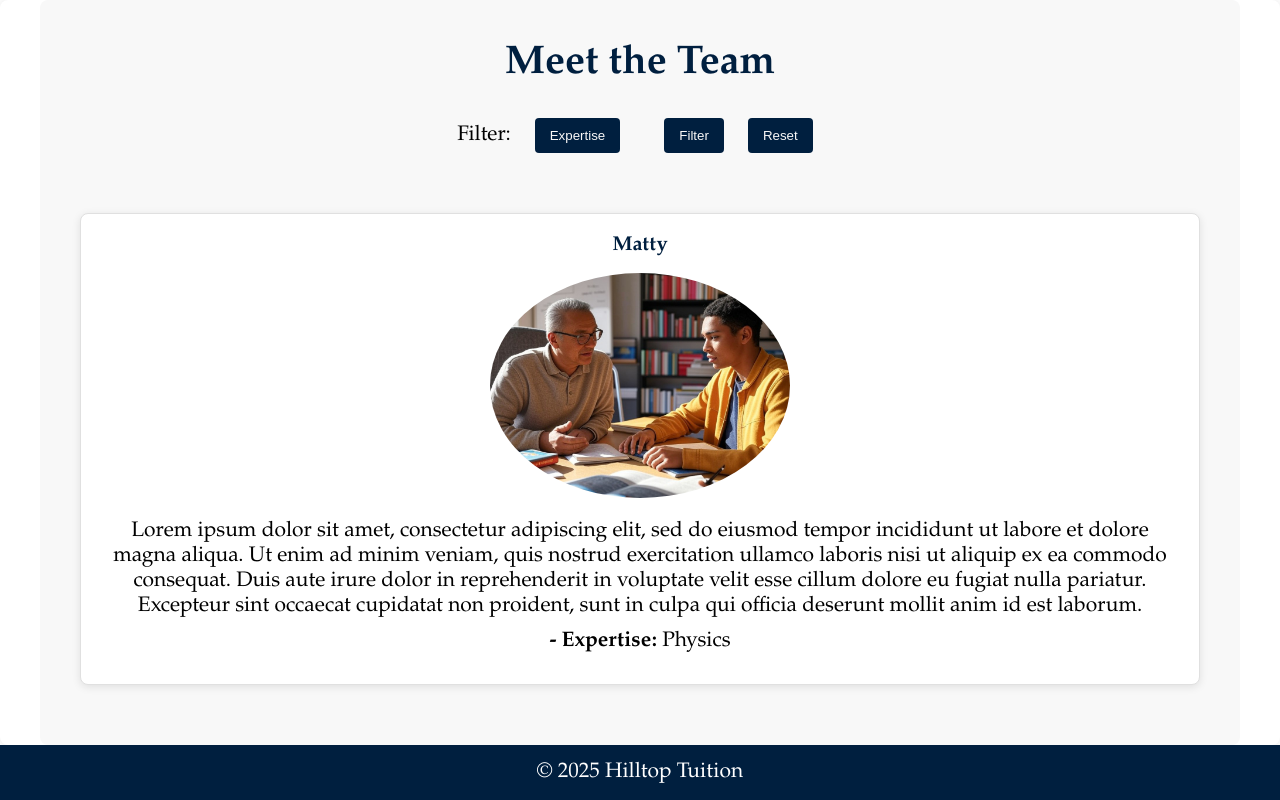
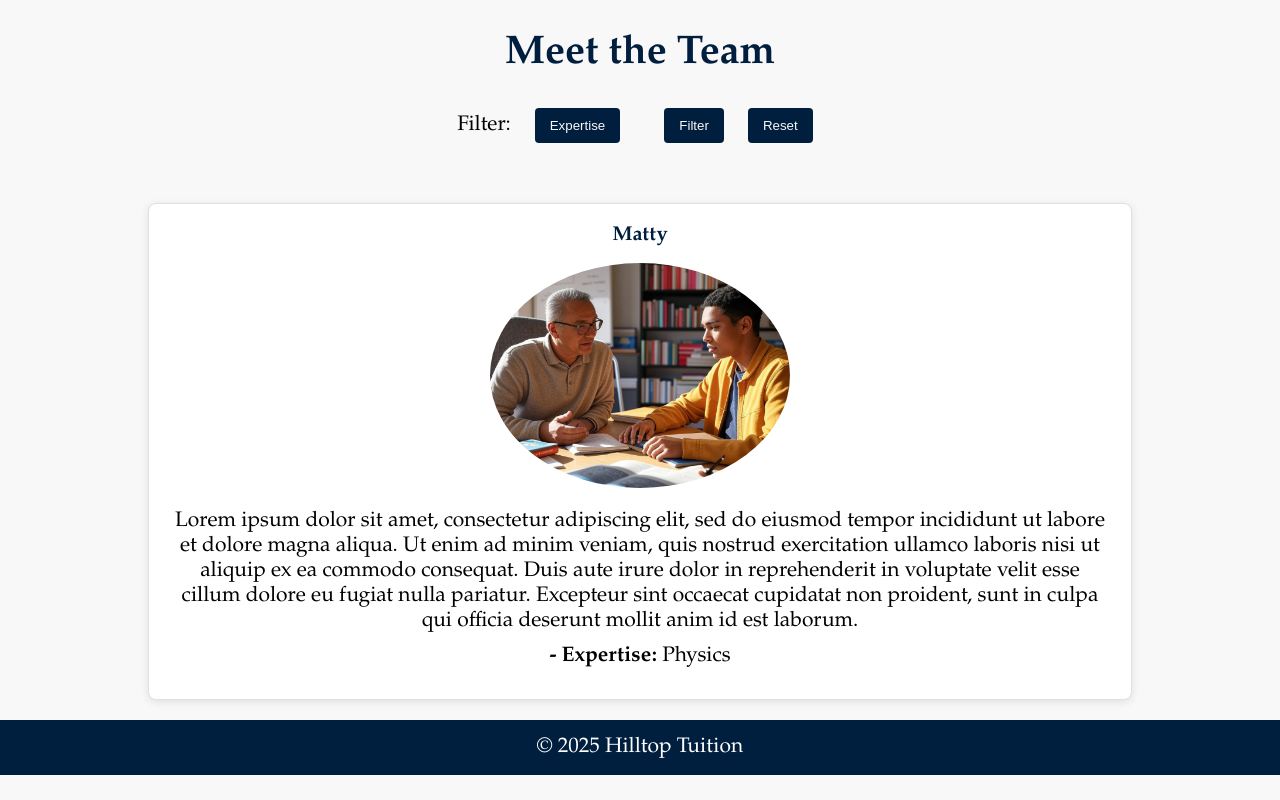
Before and after one commit to MattDwyer14/Hilltop-Tuition, a Django app: page /meettheteam/ in a window 1280 px wide. Shown: the part 78-878 px from the top of the page. After the commit the page ends 853 px from the top, so only its background shows below. Run offline with Django 5.2, Linux system fonts and the light colour scheme; data comes from the database, SQL or seed files in the repository.

Commit message:
meet the team adjustments

```diff
--- a/home/static/home/home_styles.css
+++ b/home/static/home/home_styles.css
@@ -353,13 +353,20 @@ footer {
 }
 
 /* Meet the Team Page Container */
+/* Ensure the Meet The Team container spans full width on all devices */
 .meet-the-team-container {
-    max-width: 1200px;
-    margin: 0 auto;
-    padding: 40px 20px;
+    width: 100%; /* change from max-content to full width */
     text-align: center;
+    padding-top: 30px;
     background-color: var(--secondary-color);
-    border-radius: 8px;
+}
+
+/* Constrain the cards to the central 80% on desktop/laptop only */
+@media (min-width: 769px) {
+    .team-grid {
+        width: 80%;       /* central 80% width */
+        margin: 0 auto;   /* center horizontally */
+    }
 }
 
 /* Page Heading */
```
